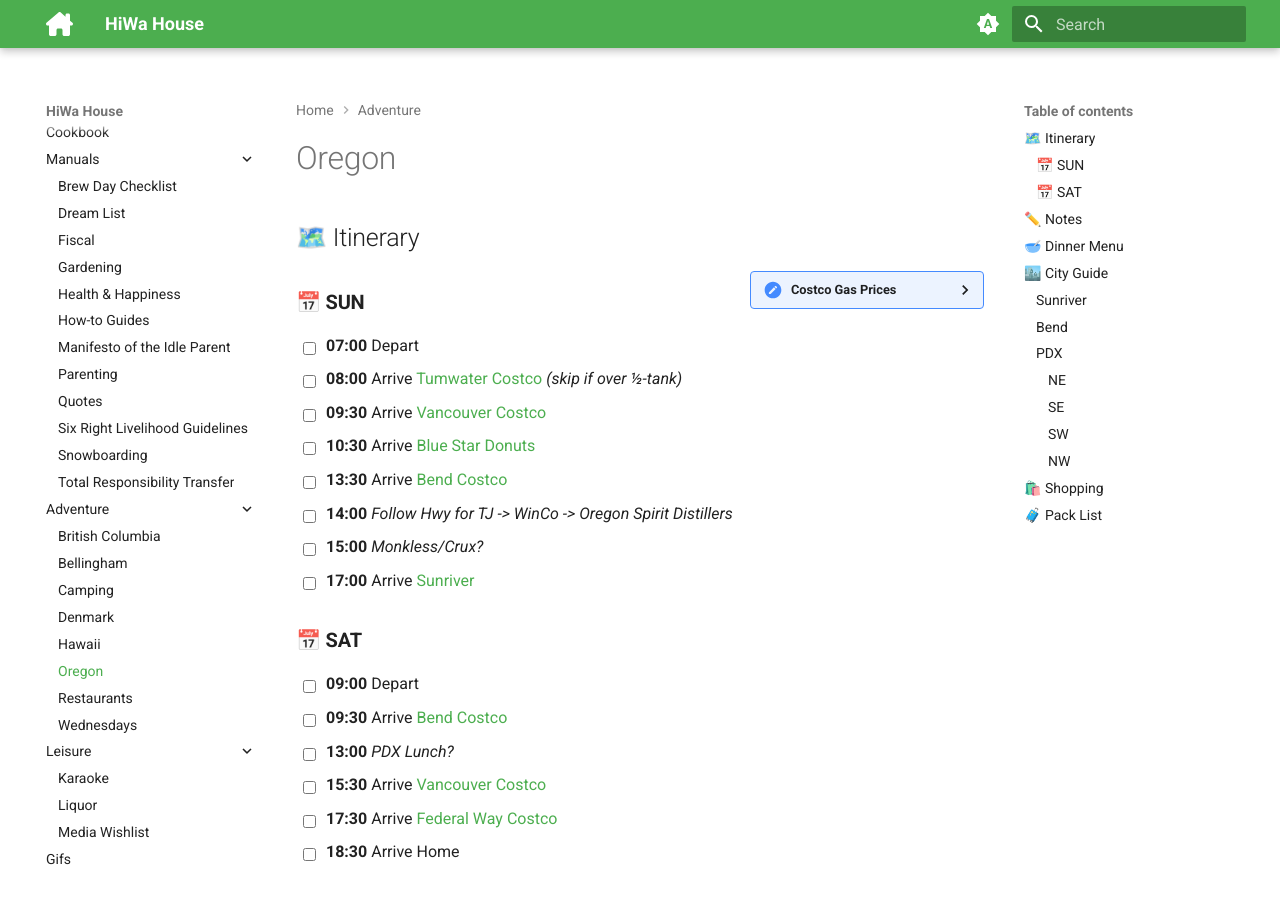
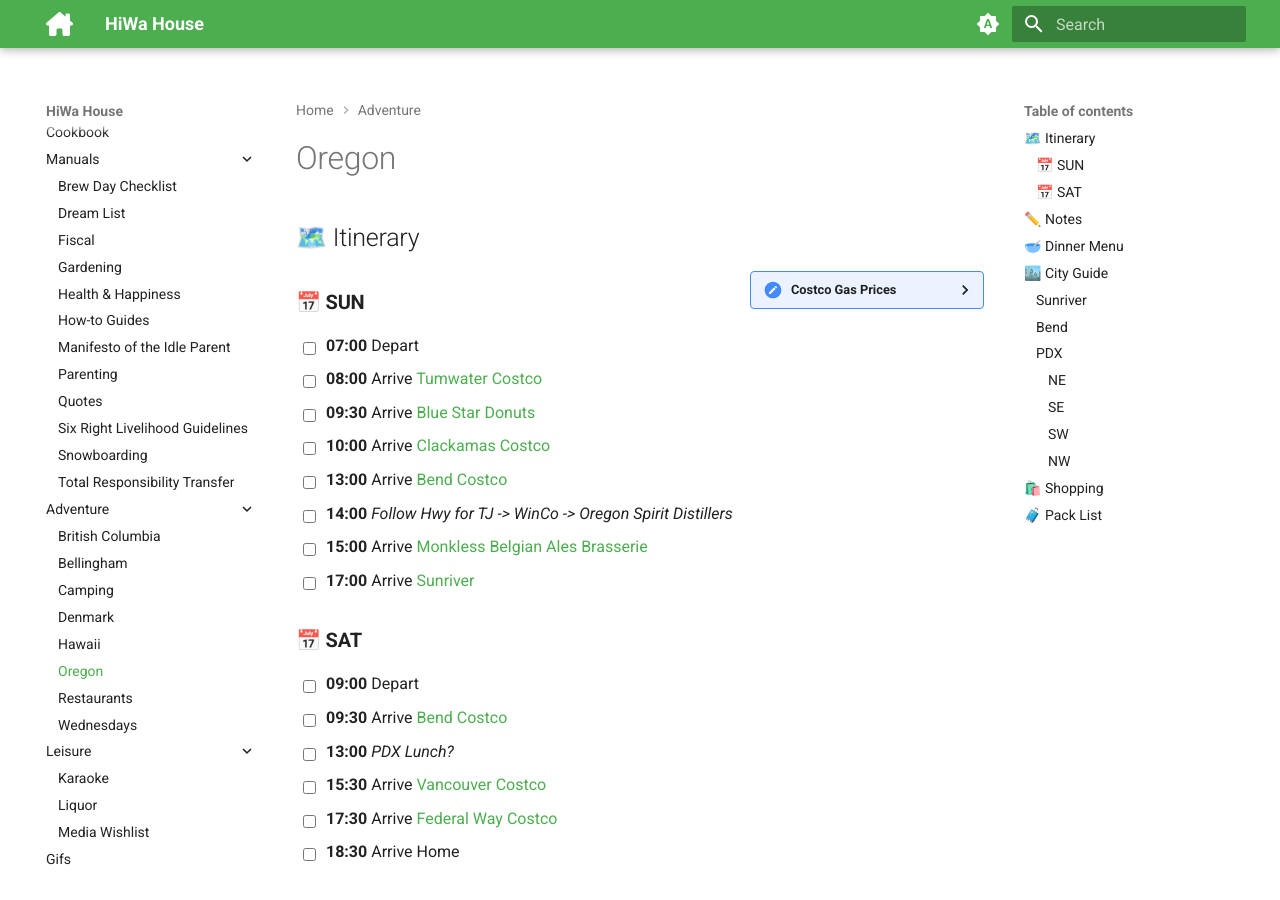
Before and after one commit to hiwa-house/teletraan, an MkDocs documentation site: the page built from docs/adventure/oregon.md, in a window 1280 px wide and 900 px high. Built offline with MkDocs 1.6.1 and Material for MkDocs 9.7.7, drawn with Linux system fonts in a browser that asks for light colours; comment, search, counter and statistics services are not loaded; some of the changed text lies outside the part shown.

Commit message:
Update oregon.md

```diff
--- a/docs/adventure/oregon.md
+++ b/docs/adventure/oregon.md
@@ -9,17 +9,17 @@
 	| Federal Way | $3.95 |
 	| Tumwater | $3.75 |
 	| Vancouver | $3.83 |
-	| PDX | $3.81 |
+	| Clackamas | $3.76 |
 	| Bend | $3.39 |
 
 ### 📅 **SUN**
 - [ ]	**07:00**	Depart
-- [ ]	**08:00**	Arrive [Tumwater Costco](https://maps.apple.com/?daddr=Costco+Gas+Station,+Littlerock+Road+Southwest,+Tumwater,+WA) *(skip if over 1/2-tank)*
-- [ ]	**09:30**	Arrive [Vancouver Costco](https://maps.apple.com/?daddr=Costco+Gas+Station,+Northeast+84th+Street,+Vancouver,+WA)
-- [ ]	**10:30**	Arrive [Blue Star Donuts](https://maps.apple.com/?daddr=Blue+Star+Donuts+Pickup,+Southeast+3rd+Avenue,+Portland,+OR)
-- [ ]	**13:30**	Arrive [Bend Costco](https://maps.apple.com/?daddr=Costco+Wholesale,+Northwest+Costco+Drive,+Bend,+OR)
+- [ ]	**08:00**	Arrive [Tumwater Costco](https://maps.apple.com/?daddr=Costco+Gas+Station,+Littlerock+Road+Southwest,+Tumwater,+WA)
+- [ ]	**09:30**	Arrive [Blue Star Donuts](https://maps.apple.com/?daddr=Blue+Star+Donuts+Pickup,+Southeast+3rd+Avenue,+Portland,+OR)
+- [ ]	**10:00**	Arrive [Clackamas Costco](https://maps.apple.com/?daddr=Costco+Clackamas,+Southeast+84th+Avenue,+Clackamas,+OR)
+- [ ]	**13:00**	Arrive [Bend Costco](https://maps.apple.com/?daddr=Costco+Wholesale,+Northwest+Costco+Drive,+Bend,+OR)
 - [ ]	**14:00**	*Follow Hwy for TJ -> WinCo -> Oregon Spirit Distillers*
-- [ ]	**15:00**	*Monkless/Crux?*
+- [ ]	**15:00**	Arrive [Monkless Belgian Ales Brasserie](https://maps.apple.com/?daddr=Monkless+Belgian+Ales+Brasserie,+Southwest+Industrial+Way+%23202,+Bend,+OR)
 - [ ]	**17:00**	Arrive [Sunriver](https://maps.apple.com/?daddr=)
 ### 📅 **SAT**
 - [ ]	**09:00**	Depart
```
Also changed, not shown: other parts of docs/adventure/oregon.md (+3 -2 lines).
